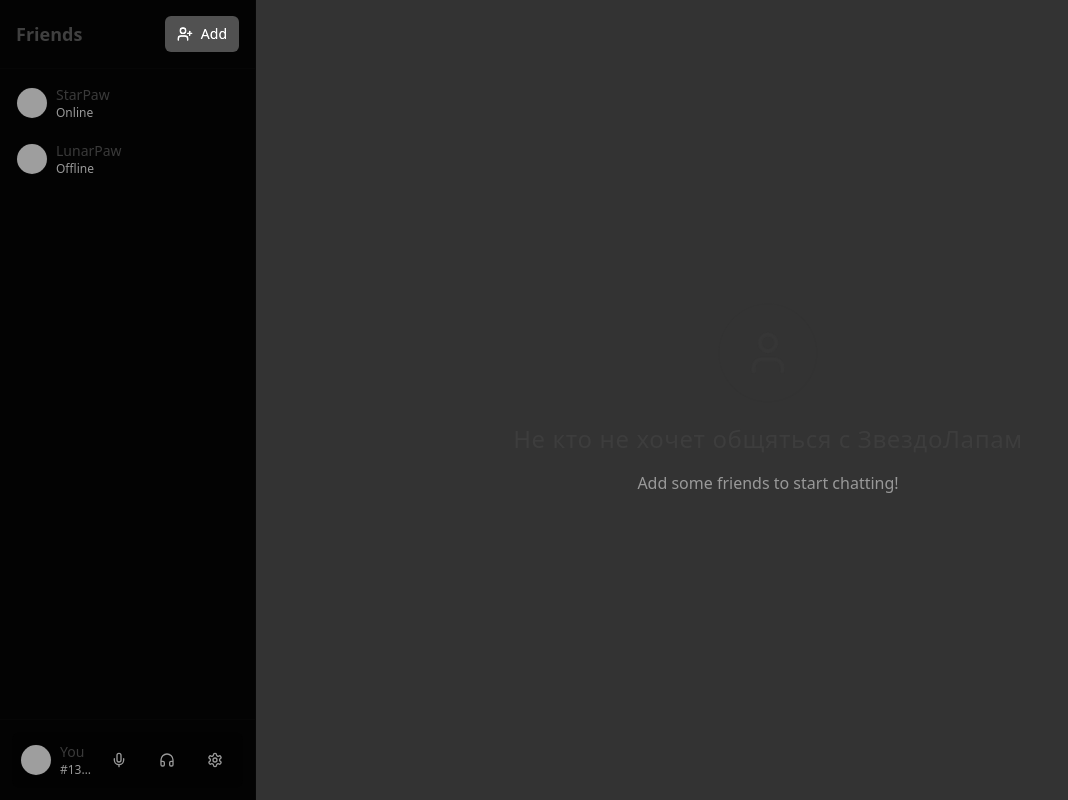
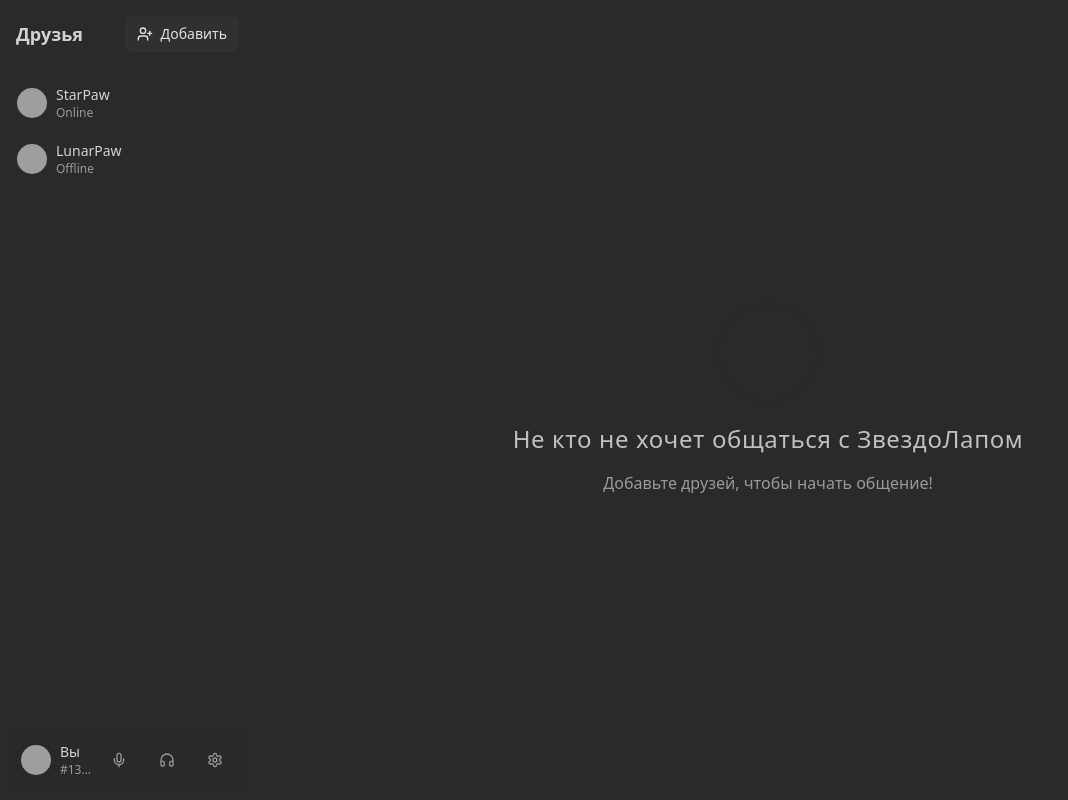
Before and after one commit to SumkaKiller/zappaw-gamer-chat, a React (Vite) app: page /friends in a window 1280 px wide. Shown: the whole page, without its empty margins (0-1068 px from the left). Built offline with nearby package versions, Linux system fonts and the light colour scheme; grey boxes are pictures that could not be loaded.

Commit message:
Add interactivity enhancements
Implemented various interactive features across the application to improve user experience and engagement.
[skip gpt_engineer]

```diff
--- a/src/index.css
+++ b/src/index.css
@@ -4,25 +4,25 @@
 
 @layer base {
   :root {
-    --background: 0 0% 20%;
+    --background: 0 0% 15%;
     --foreground: 0 0% 90%;
-    --card: 0 0% 15%;
+    --card: 0 0% 18%;
     --card-foreground: 0 0% 90%;
-    --popover: 0 0% 15%;
+    --popover: 0 0% 18%;
     --popover-foreground: 0 0% 90%;
-    --primary: 0 0% 25%;
+    --primary: 0 0% 20%;
     --primary-foreground: 0 0% 90%;
-    --secondary: 0 0% 18%;
+    --secondary: 0 0% 16%;
     --secondary-foreground: 0 0% 90%;
-    --muted: 0 0% 18%;
+    --muted: 0 0% 16%;
     --muted-foreground: 0 0% 60%;
     --accent: 0 0% 22%;
     --accent-foreground: 0 0% 90%;
     --destructive: 0 0% 25%;
     --destructive-foreground: 0 0% 90%;
-    --border: 0 0% 28%;
+    --border: 0 0% 20%;
     --input: 0 0% 18%;
-    --ring: 0 0% 25%;
+    --ring: 0 0% 22%;
     --radius: 0.5rem;
   }
 }
@@ -40,14 +40,26 @@
   }
 
   ::-webkit-scrollbar-track {
-    background: transparent;
+    @apply bg-primary/10;
   }
 
   ::-webkit-scrollbar-thumb {
-    @apply bg-primary/20 rounded-full;
+    @apply bg-primary/30 rounded-full transition-colors duration-200;
   }
 
   ::-webkit-scrollbar-thumb:hover {
-    @apply bg-primary/40;
+    @apply bg-primary/50;
+  }
+
+  .hover-scale {
+    @apply transition-transform duration-200 hover:scale-105;
+  }
+
+  .hover-glow {
+    @apply transition-all duration-200 hover:brightness-125;
+  }
+
+  .hover-slide {
+    @apply transition-all duration-200 hover:-translate-y-1;
   }
 }
--- a/src/pages/Friends.tsx
+++ b/src/pages/Friends.tsx
@@ -43,41 +43,40 @@ const Friends = () => {
 
   const handleAddFriend = () => {
     if (!friendUsername.trim()) {
-      toast.error("Please enter a username");
+      toast.error("Пожалуйста, введите имя пользователя");
       return;
     }
 
-    toast.success(`Friend request sent to ${friendUsername}!`);
+    toast.success(`Запрос в друзья отправлен пользователю ${friendUsername}!`);
     setFriendUsername("");
     setIsAddFriendOpen(false);
   };
 
   const handleUserClick = (friend: Friend) => {
     setSelectedFriend(friend);
+    toast.info(`Открыт чат с ${friend.name}`);
   };
 
   return (
     <div className="flex h-screen bg-background">
-      {/* Left Sidebar */}
-      <div className="w-64 bg-black/95 flex flex-col border-r border-primary/5">
-        {/* Header */}
-        <div className="p-4 flex items-center justify-between">
-          <h2 className="text-lg font-semibold text-primary">Friends</h2>
+      <div className="w-64 bg-secondary flex flex-col border-r border-primary/10">
+        <div className="p-4 flex items-center justify-between bg-primary/5">
+          <h2 className="text-lg font-semibold text-foreground/90">Друзья</h2>
           <Dialog open={isAddFriendOpen} onOpenChange={setIsAddFriendOpen}>
             <DialogTrigger asChild>
               <Button
                 size="sm"
-                className="gap-2 animate-glow"
+                className="gap-2 hover-scale hover-glow bg-primary/80 hover:bg-primary"
               >
                 <UserPlus className="w-4 h-4" />
-                Add
+                Добавить
               </Button>
             </DialogTrigger>
-            <DialogContent className="sm:max-w-md">
+            <DialogContent className="sm:max-w-md bg-secondary border-primary/20">
               <DialogHeader>
-                <DialogTitle>Add Friend</DialogTitle>
+                <DialogTitle>Добавить друга</DialogTitle>
                 <DialogDescription>
-                  Enter your friend's username to send them a friend request.
+                  Введите имя пользователя, чтобы отправить запрос в друзья.
                 </DialogDescription>
               </DialogHeader>
               <div className="flex items-center space-x-2">
@@ -85,76 +84,81 @@ const Friends = () => {
                   <Input
                     value={friendUsername}
                     onChange={(e) => setFriendUsername(e.target.value)}
-                    placeholder="Enter username..."
-                    className="bg-secondary/30 border-primary/5 focus:border-primary/20 transition-all"
+                    placeholder="Введите имя пользователя..."
+                    className="bg-primary/20 border-primary/10 focus:border-primary/30 transition-all"
                   />
                 </div>
-                <Button onClick={handleAddFriend} className="px-3">
-                  Send Request
+                <Button
+                  onClick={handleAddFriend}
+                  className="px-3 hover-scale bg-primary/80 hover:bg-primary"
+                >
+                  Отправить
                 </Button>
               </div>
             </DialogContent>
           </Dialog>
         </div>
 
-        <Separator className="bg-primary/5" />
+        <Separator className="bg-primary/10" />
 
-        {/* Friends List */}
         <div className="flex-1 overflow-y-auto p-2 space-y-1">
           {friends.map((friend) => (
             <div
               key={friend.id}
               onClick={() => handleUserClick(friend)}
-              className="flex items-center gap-2 p-2 rounded-lg hover:bg-primary/5 cursor-pointer transition-all group"
+              className="flex items-center gap-2 p-2 rounded-lg hover:bg-primary/10 cursor-pointer transition-all duration-200 hover-slide group animate-fadeIn"
             >
-              <Avatar className="w-8 h-8 border border-primary/10 group-hover:border-primary/20 transition-all">
-                <AvatarImage src={friend.avatar} />
+              <Avatar className="w-8 h-8 border border-primary/20 group-hover:border-primary/40 transition-all duration-200">
+                <AvatarImage src={friend.avatar} className="hover-glow" />
                 <AvatarFallback>
                   <User className="w-4 h-4" />
                 </AvatarFallback>
               </Avatar>
               <div className="flex-1 min-w-0">
-                <p className="text-sm font-medium text-primary/90 truncate">{friend.name}</p>
-                <p className="text-xs text-muted-foreground truncate">{friend.status}</p>
+                <p className="text-sm font-medium text-foreground/90 truncate group-hover:text-foreground transition-colors">
+                  {friend.name}
+                </p>
+                <p className="text-xs text-muted-foreground truncate group-hover:text-muted-foreground/80">
+                  {friend.status}
+                </p>
               </div>
             </div>
           ))}
         </div>
 
-        {/* User Info */}
-        <div className="p-3 bg-black/98 border-t border-primary/5">
-          <div className="flex items-center gap-2 p-2 rounded-lg bg-black/40">
-            <Avatar className="w-8 h-8 border border-primary/10">
-              <AvatarImage src="/starpaw-logo.png" />
+        <div className="p-3 bg-primary/5 border-t border-primary/10">
+          <div className="flex items-center gap-2 p-2 rounded-lg bg-secondary/80 hover-scale">
+            <Avatar className="w-8 h-8 border border-primary/20">
+              <AvatarImage src="/starpaw-logo.png" className="hover-glow" />
               <AvatarFallback>
                 <User className="w-4 h-4" />
               </AvatarFallback>
             </Avatar>
             <div className="flex-1 min-w-0">
-              <p className="text-sm font-medium text-primary/90 truncate">You</p>
+              <p className="text-sm font-medium text-foreground/90 truncate">Вы</p>
               <p className="text-xs text-muted-foreground truncate">#1337</p>
             </div>
             <Button
               size="icon"
               variant="ghost"
-              className="text-muted-foreground hover:text-primary hover:bg-primary/10 transition-all"
-              onClick={() => toast.info("Microphone settings coming soon!")}
+              className="text-muted-foreground hover:text-foreground hover:bg-primary/20 transition-all hover-scale"
+              onClick={() => toast.info("Настройки микрофона скоро будут доступны!")}
             >
               <Mic className="w-4 h-4" />
             </Button>
             <Button
               size="icon"
               variant="ghost"
-              className="text-muted-foreground hover:text-primary hover:bg-primary/10 transition-all"
-              onClick={() => toast.info("Audio settings coming soon!")}
+              className="text-muted-foreground hover:text-foreground hover:bg-primary/20 transition-all hover-scale"
+              onClick={() => toast.info("Настройки звука скоро будут доступны!")}
             >
               <Headphones className="w-4 h-4" />
             </Button>
             <Button
               size="icon"
               variant="ghost"
-              className="text-muted-foreground hover:text-primary hover:bg-primary/10 transition-all"
-              onClick={() => toast.info("User settings coming soon!")}
+              className="text-muted-foreground hover:text-foreground hover:bg-primary/20 transition-all hover-scale"
+              onClick={() => toast.info("Настройки пользователя скоро будут доступны!")}
             >
               <Settings className="w-4 h-4" />
             </Button>
@@ -162,21 +166,20 @@ const Friends = () => {
         </div>
       </div>
 
-      {/* Main Content */}
       <div className="flex-1">
         {selectedFriend ? (
           <ChatArea friend={selectedFriend} />
         ) : (
-          <div className="flex items-center justify-center h-full p-6 bg-black/98">
+          <div className="flex items-center justify-center h-full p-6 bg-secondary">
             <div className="text-center space-y-4">
-              <div className="inline-block p-6 rounded-full bg-primary/5 animate-pulse">
+              <div className="inline-block p-6 rounded-full bg-primary/10 animate-pulse">
                 <User className="w-12 h-12 text-primary/40" />
               </div>
-              <h2 className="text-2xl font-medium text-primary/80 tracking-wide">
-                Не кто не хочет общяться с ЗвездоЛапам
+              <h2 className="text-2xl font-medium text-foreground/80 tracking-wide animate-fadeIn">
+                Не кто не хочет общаться с ЗвездоЛапом
               </h2>
-              <p className="text-muted-foreground">
-                Add some friends to start chatting!
+              <p className="text-muted-foreground animate-slideIn">
+                Добавьте друзей, чтобы начать общение!
               </p>
             </div>
           </div>
--- a/tailwind.config.ts
+++ b/tailwind.config.ts
@@ -25,27 +25,27 @@ export default {
         background: "hsl(var(--background))",
         foreground: "hsl(var(--foreground))",
         primary: {
+          DEFAULT: "#333333",
+          foreground: "#E0E0E0",
+        },
+        secondary: {
+          DEFAULT: "#2A2A2A",
+          foreground: "#E0E0E0",
+        },
+        destructive: {
           DEFAULT: "#404040",
           foreground: "#E0E0E0",
         },
-        secondary: {
-          DEFAULT: "#333333",
-          foreground: "#E0E0E0",
-        },
-        destructive: {
-          DEFAULT: "#4A4A4A",
-          foreground: "#E0E0E0",
-        },
         muted: {
-          DEFAULT: "#333333",
+          DEFAULT: "#2D2D2D",
           foreground: "#999999",
         },
         accent: {
-          DEFAULT: "#3D3D3D",
+          DEFAULT: "#383838",
           foreground: "#E0E0E0",
         },
         card: {
-          DEFAULT: "#333333",
+          DEFAULT: "#2F2F2F",
           foreground: "#E0E0E0",
         },
       },
@@ -75,6 +75,14 @@ export default {
           "0%, 100%": { transform: "rotate(-3deg)" },
           "50%": { transform: "rotate(3deg)" },
         },
+        slideIn: {
+          "0%": { transform: "translateY(10px)", opacity: "0" },
+          "100%": { transform: "translateY(0)", opacity: "1" },
+        },
+        fadeIn: {
+          "0%": { opacity: "0" },
+          "100%": { opacity: "1" },
+        },
       },
       animation: {
         "accordion-down": "accordion-down 0.2s ease-out",
@@ -82,6 +90,8 @@ export default {
         glow: "glow 2s ease-in-out infinite",
         pulse: "pulse 2s ease-in-out infinite",
         wiggle: "wiggle 1s ease-in-out infinite",
+        slideIn: "slideIn 0.3s ease-out",
+        fadeIn: "fadeIn 0.3s ease-out",
       },
     },
   },
```
